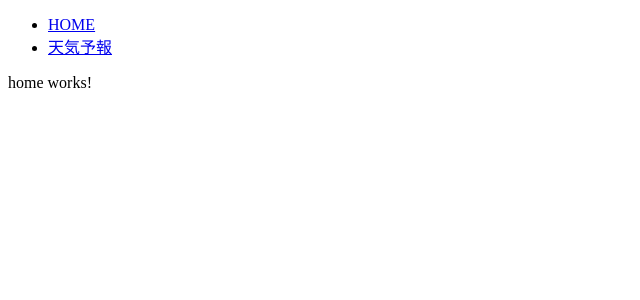
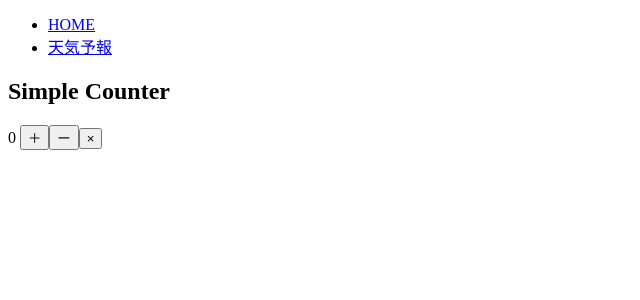
Before and after one commit to nakagawaIe/angular_practice, an Angular app: page / in a window 1280 px wide. Shown: the top 300 px of the page, without its empty margins (0-640 px from the left). Built offline with nearby package versions, Linux system fonts and the light colour scheme.

Commit message:
feat: add simple counter

```diff
--- a/src/app/home/home.component.html
+++ b/src/app/home/home.component.html
@@ -1 +1,9 @@
-<p>home works!</p>
+<section>
+  <h2>Simple Counter</h2>
+  <p>
+    {{ count }}
+    <button (click)="countUp()">＋</button>
+    <button (click)="countDown()">ー</button>
+    <button (click)="reset()">×</button>
+  </p>
+</section>
--- a/src/app/home/home.component.ts
+++ b/src/app/home/home.component.ts
@@ -8,5 +8,14 @@ import { Component } from '@angular/core';
   styleUrl: './home.component.scss'
 })
 export class HomeComponent {
+  count = 0;
 
+  countUp = () => this.count++;
+
+  countDown = () => {
+    if (this.count === 0) return;
+    this.count--;
+  }
+
+  reset = () => this.count = 0;
 }
```
